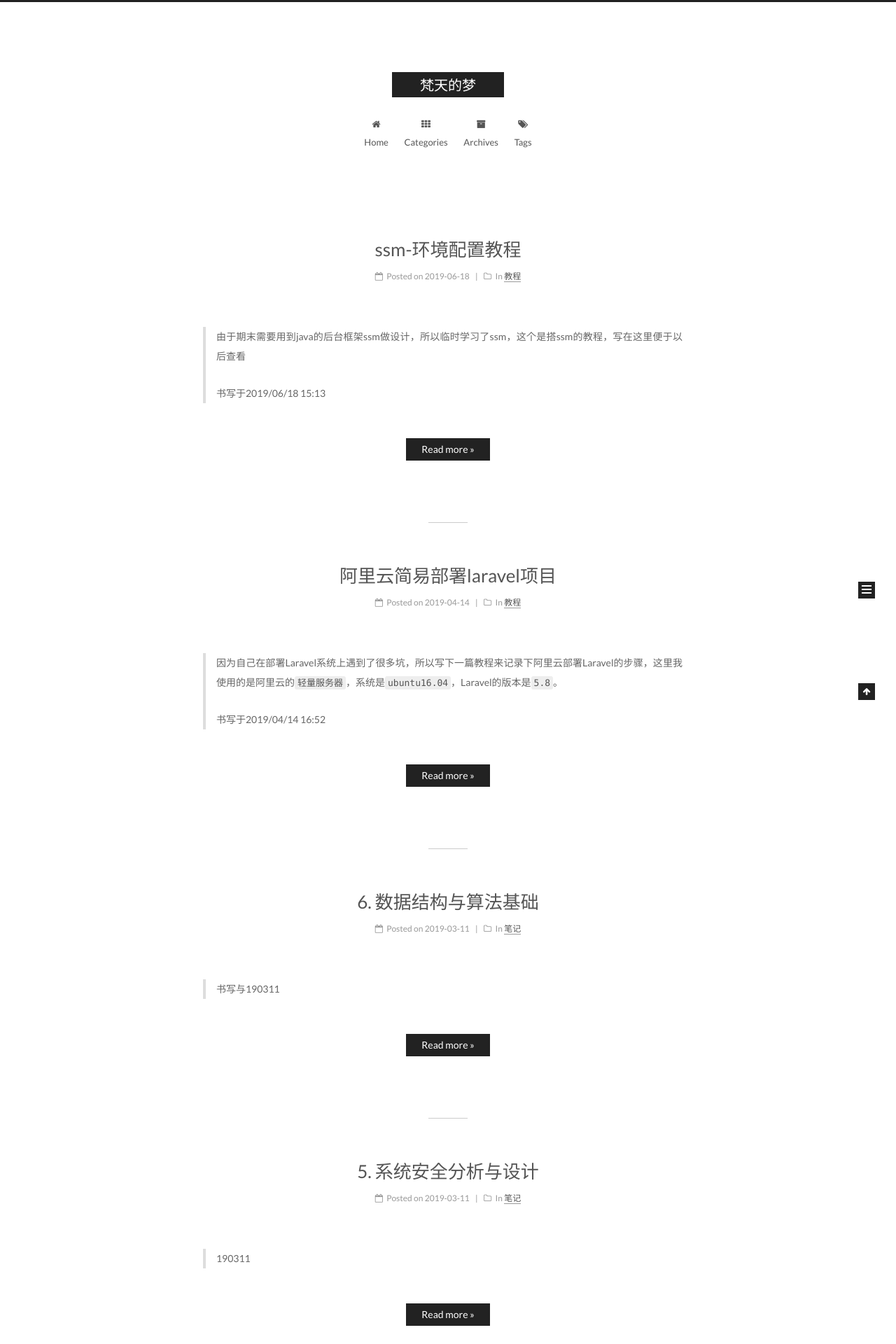
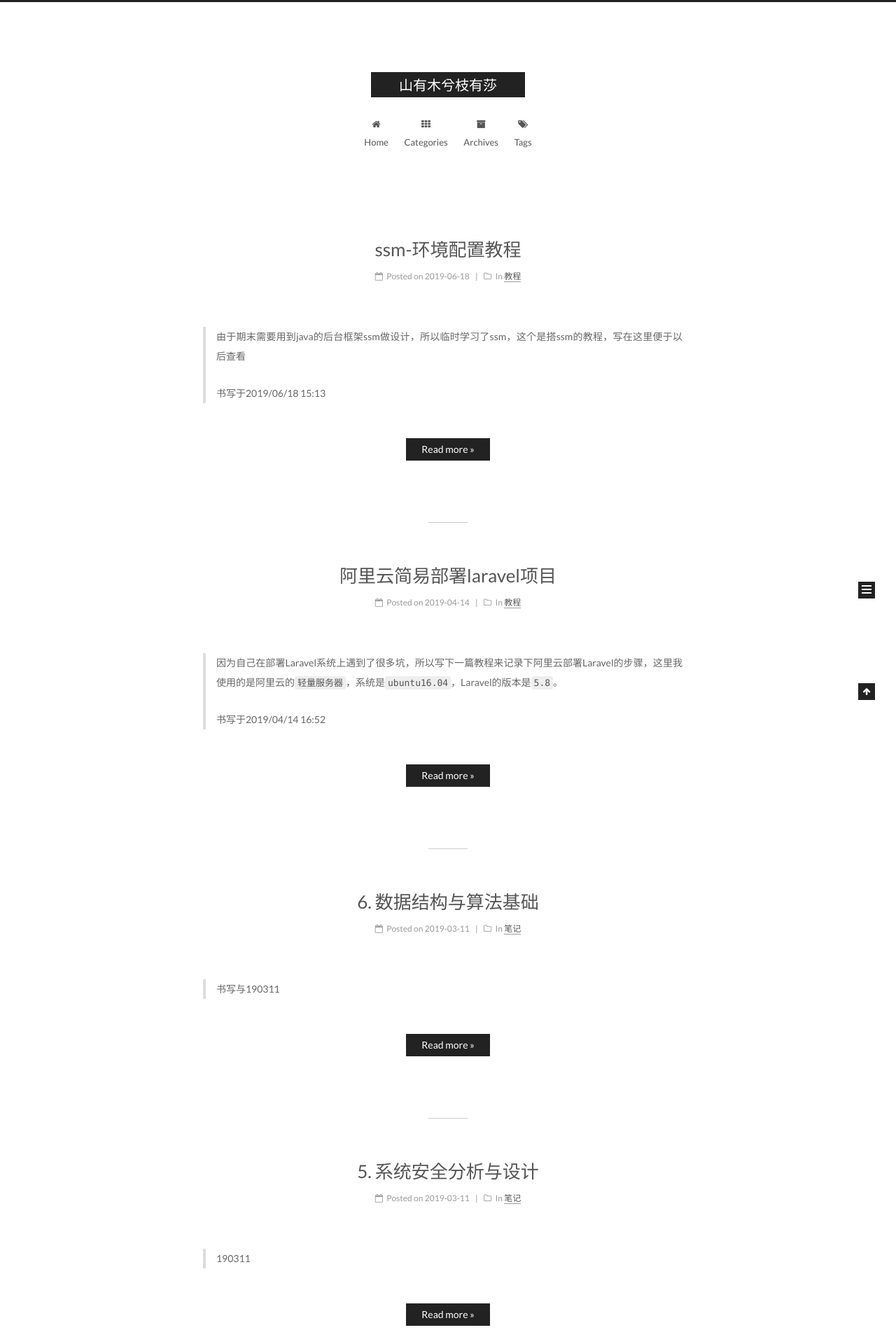
Before and after one commit to iAoe444/iAoe444.github.io, a Jekyll site: the page built from index.html, in a window 1280 px wide. Shown: the top 1920 px of the page at 70% size. Built offline with Jekyll 4.4.1, drawn with Linux system fonts in a browser that asks for light colours; the list of posts is cut into pages by our own code; comment, search, counter and statistics services are not loaded.

Commit message:
Update _config.yml

```diff
--- a/_config.yml
+++ b/_config.yml
@@ -4,7 +4,7 @@
 # ---------------------------------------------------------------
 
 # Site
-title: 梵天的梦
+title: 山有木兮枝有莎
 subtitle:
 description:
 author: iAoe
```
